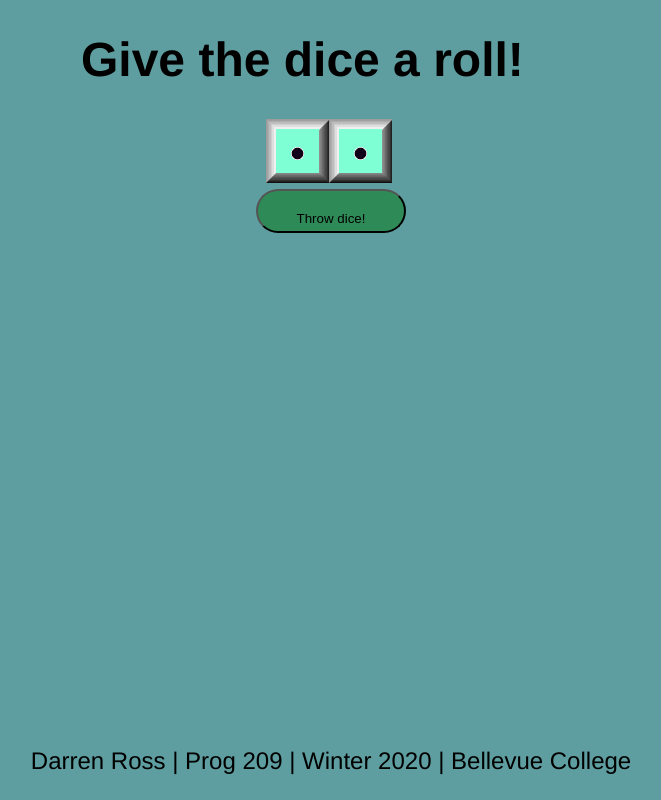
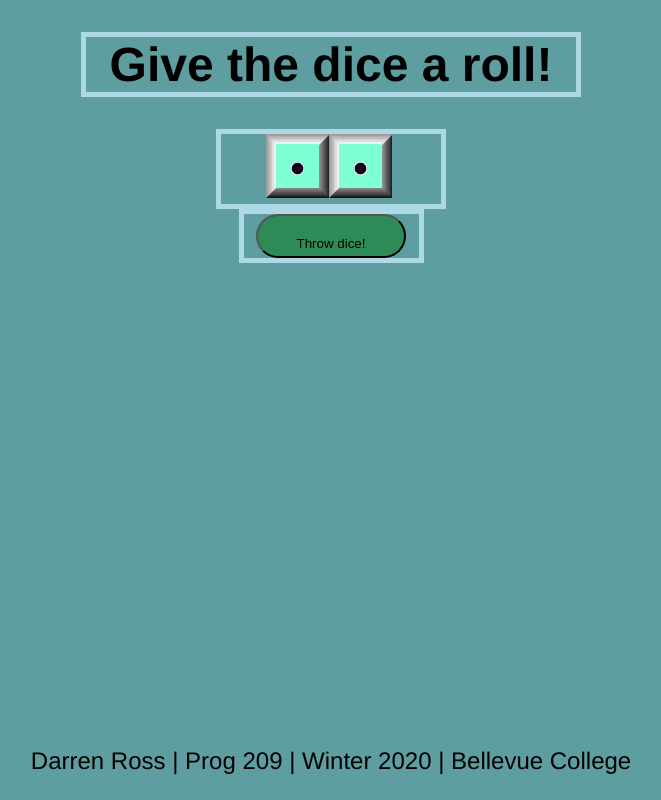
Before and after one commit to BCDross/FirstGit, a plain HTML site: page index.html in a window 1280 px wide. Shown: the whole page, without its empty margins (309-970 px from the left). Drawn offline with Linux system fonts and the light colour scheme.

Commit message:
Missed commiting one last thing thats already pushed to the site.

```diff
--- a/index.css
+++ b/index.css
@@ -12,8 +12,14 @@ img{
     margin: 0 auto;
 }
 
+h1{
+    border: 5px solid lightblue;
+    text-align: center;
+}
+
 div{
     margin: auto;
+    border: 5px solid lightblue;
 }
 
 #dice{
```
